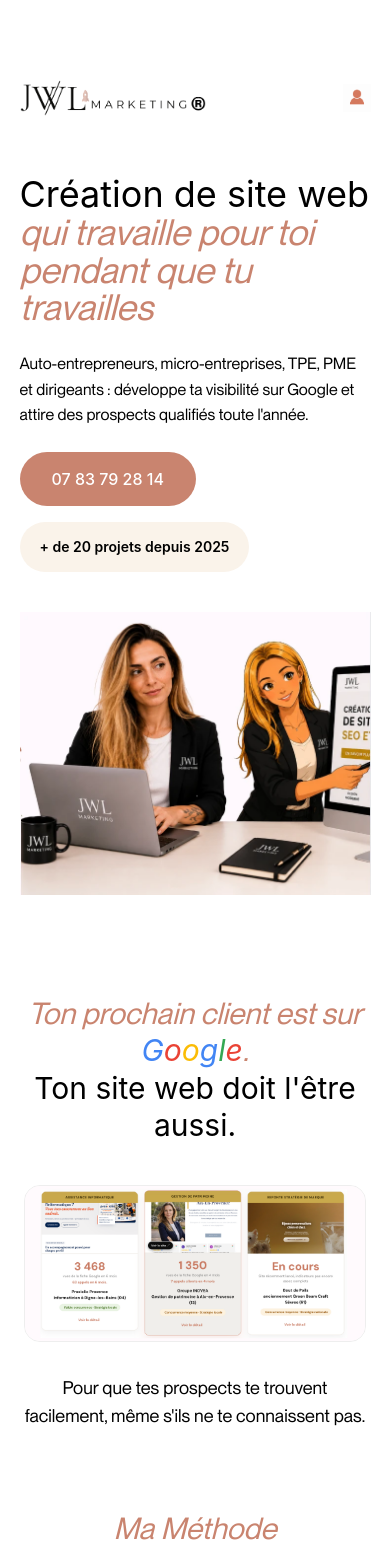
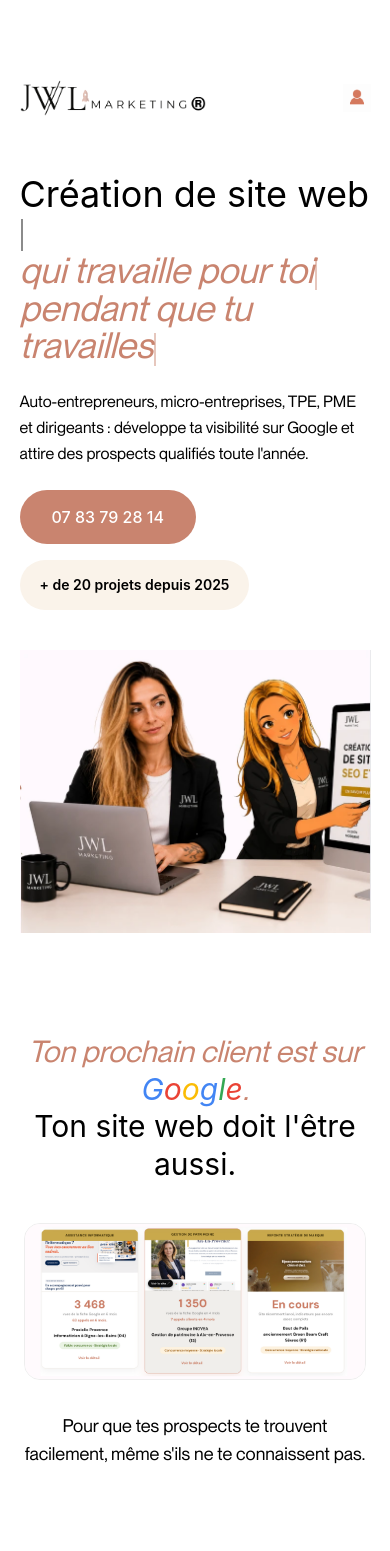
Before and after one commit to jwlmarketing/website, a Next.js app: page /site-internet-aix-en-provence in a window 390 px wide. Shown: the top 1551 px of the page. Built offline with nearby package versions, Linux system fonts and the light colour scheme.

Commit message:
Add escalier reveal + machine-a-ecrire typewriter effect across page, fix forced line break

```diff
--- a/src/app/site-internet-aix-en-provence/page.tsx
+++ b/src/app/site-internet-aix-en-provence/page.tsx
@@ -2,6 +2,8 @@ import Image from "next/image";
 import Link from "next/link";
 import type { Metadata } from "next";
 import GoogleColors from "@/components/GoogleColors";
+import ScrollReveal from "@/components/ScrollReveal";
+import TypewriterText from "@/components/TypewriterText";
 
 export const metadata: Metadata = {
   title: "Création de site web | JWL Marketing",
@@ -46,15 +48,21 @@ export default function Page() {
       <div className="flex w-full flex-col items-center justify-between gap-10 bg-white px-[5%] py-[60px] lg:flex-row">
         <div className="max-w-[600px] flex-1">
           <h1 className="font-heading text-4xl leading-[1.05] lg:text-[54px] lg:leading-[1.05] text-black">
-            <span className="font-medium">Création de site web</span>
+            <TypewriterText className="font-medium" text="Création de site web" speed={22} />
             <br />
-            <span className="italic text-[#c9846f]">
-              qui travaille pour toi
-            </span>
+            <TypewriterText
+              className="italic text-[#c9846f]"
+              text="qui travaille pour toi"
+              speed={22}
+              startDelay={550}
+            />
             <br />
-            <span className="italic text-[#c9846f]">
-              pendant que tu travailles
-            </span>
+            <TypewriterText
+              className="italic text-[#c9846f]"
+              text="pendant que tu travailles"
+              speed={22}
+              startDelay={1050}
+            />
           </h1>
           <p className="mt-6 text-base leading-[1.6] text-black">
             Auto-entrepreneurs, micro-entreprises, TPE, PME et dirigeants :
@@ -92,6 +100,7 @@ export default function Page() {
           <br />
           <span className="font-medium">Ton site web doit l&apos;être aussi.</span>
         </h2>
+        <ScrollReveal>
           <Image
             src="/images/creation-site-web-cas-clients.png"
             alt="Résultats clients — Proxiclic Provence, Groupe INOVEA, Bout de Poils"
@@ -99,6 +108,7 @@ export default function Page() {
             height={452}
             className="mx-auto mt-10 h-auto w-full max-w-[990px] rounded-2xl border border-[#eee] object-cover"
           />
+        </ScrollReveal>
         <p className="mt-8 text-lg text-black">
           Pour que tes prospects te trouvent facilement, même s&apos;ils ne
           te connaissent pas.
@@ -115,7 +125,7 @@ export default function Page() {
           </span>
         </h2>
         <div className="mt-10 grid gap-6 md:grid-cols-3">
-          <div>
+          <ScrollReveal delay={0}>
             <Image
               src="/images/creation-site-web-methode.png"
               alt="Je comprends comment tes clients te recherchent — JWL Marketing"
@@ -130,8 +140,8 @@ export default function Page() {
               Étude de ton activité, de tes concurrents et des mots-clés
               utilisés sur Google.
             </div>
-          </div>
-          <div>
+          </ScrollReveal>
+          <ScrollReveal delay={150}>
             <Image
               src="/images/creation-site-web-sur-mesure.png"
               alt="Je crée un site web pensé pour être trouvé — JWL Marketing"
@@ -146,8 +156,8 @@ export default function Page() {
               Structure, contenus, pages de services et optimisation SEO dès
               la création.
             </div>
-          </div>
-          <div>
+          </ScrollReveal>
+          <ScrollReveal delay={300}>
             <Image
               src="/images/creation-site-web-methode.png"
               alt="J'analyse les données et j'améliore la connexion à Google Search Console — JWL Marketing"
@@ -163,7 +173,7 @@ export default function Page() {
               Pour comprendre le comportement des visiteurs et identifier les
               opportunités d&apos;amélioration.
             </div>
-          </div>
+          </ScrollReveal>
         </div>
       </section>
 
@@ -185,6 +195,7 @@ export default function Page() {
             renforcé et les contenus à créer. Comme ça ton site grandit
             petit à petit avec ton entreprise.
           </p>
+          <ScrollReveal>
             <Image
               src="/images/creation-site-web-sur-mesure.png"
               alt="Création de site web sur mesure — JWL Marketing"
@@ -192,7 +203,9 @@ export default function Page() {
               height={344}
               className="h-auto w-full rounded-2xl object-cover"
             />
+          </ScrollReveal>
         </div>
+        <ScrollReveal delay={150}>
           <Image
             src="/images/creation-site-web-mockups-devices.png"
             alt="Site web responsive sur tous les écrans — JWL Marketing"
@@ -200,12 +213,13 @@ export default function Page() {
             height={348}
             className="mx-auto mt-8 h-auto w-full max-w-[842px] object-contain"
           />
+        </ScrollReveal>
       </section>
 
       {/* En escalier : 3 etapes */}
       <section className="mx-auto max-w-[900px] px-6 py-10">
         <div className="space-y-6">
-          <div className="rounded-2xl bg-[#141414] p-8 text-white">
+          <ScrollReveal delay={0} className="rounded-2xl bg-[#141414] p-8 text-white">
             <h3 className="font-heading text-2xl">
               <span className="italic text-[#c9a84c]">Je créais ou migre</span>{" "}
               ton site web
@@ -216,8 +230,11 @@ export default function Page() {
               déjà un site Wix, Local.fr ou WordPress ? Je peux le récupérer
               et le faire évoluer. Aucun changement compliqué.
             </p>
-          </div>
-          <div className="ml-0 rounded-2xl bg-[#141414] p-8 text-white md:ml-12">
+          </ScrollReveal>
+          <ScrollReveal
+            delay={150}
+            className="ml-0 rounded-2xl bg-[#141414] p-8 text-white md:ml-12"
+          >
             <h3 className="font-heading text-2xl">
               J&apos;héberge ton site sur une infrastructure{" "}
               <span className="italic text-[#c9a84c]">
@@ -228,8 +245,11 @@ export default function Page() {
               Une maintenance et une sécurité assurées. Je veille aux mises à
               jour, à la sécurité et au bon fonctionnement de ton site.
             </p>
-          </div>
-          <div className="ml-0 rounded-2xl bg-[#141414] p-8 text-white md:ml-24">
+          </ScrollReveal>
+          <ScrollReveal
+            delay={300}
+            className="ml-0 rounded-2xl bg-[#141414] p-8 text-white md:ml-24"
+          >
             <h3 className="font-heading text-2xl">
               À la fin de la mission tu reçevras une{" "}
               <span className="italic text-[#c9a84c]">
@@ -245,8 +265,9 @@ export default function Page() {
               site. Un document de cession de droits sera donné pour
               formaliser juridiquement cette propriété.
             </p>
+          </ScrollReveal>
         </div>
-        </div>
+        <ScrollReveal delay={450}>
           <Image
             src="/images/creation-site-web-certificat.png"
             alt="Preuve d'antériorité horodatée — Copyright01"
@@ -254,6 +275,7 @@ export default function Page() {
             height={600}
             className="mx-auto mt-8 h-auto w-full max-w-[280px]"
           />
+        </ScrollReveal>
       </section>
 
       {/* Tous les mois je veille */}
@@ -265,6 +287,7 @@ export default function Page() {
             à faire évoluer ta position sur <GoogleColors />
           </span>
         </h2>
+        <ScrollReveal>
           <Image
             src="/images/creation-site-web-veille-google.png"
             alt="Suivi et veille Google — JWL Marketing"
@@ -272,8 +295,9 @@ export default function Page() {
             height={346}
             className="mx-auto mt-8 h-auto w-full max-w-[400px] rounded-2xl object-cover"
           />
+        </ScrollReveal>
         <div className="mt-10 grid gap-6 md:grid-cols-3">
-          <div>
+          <ScrollReveal delay={0}>
             <StepNumber n={1} />
             <div className="mt-4 rounded-2xl bg-[#141414] p-6 text-left text-white">
               <p className="text-[15px] font-semibold leading-[22px]">
@@ -284,8 +308,8 @@ export default function Page() {
                 site ressort.
               </p>
             </div>
-          </div>
-          <div>
+          </ScrollReveal>
+          <ScrollReveal delay={150}>
             <StepNumber n={2} />
             <div className="mt-4 rounded-2xl bg-[#141414] p-6 text-left text-white">
               <p className="text-[15px] font-semibold leading-[22px]">
@@ -295,8 +319,8 @@ export default function Page() {
                 En comment ton site ressort et se qu&apos;on peut améliorer.
               </p>
             </div>
-          </div>
-          <div>
+          </ScrollReveal>
+          <ScrollReveal delay={300}>
             <StepNumber n={3} />
             <div className="mt-4 rounded-2xl bg-[#141414] p-6 text-left text-white">
               <p className="text-[15px] font-semibold leading-[22px]">
@@ -306,7 +330,7 @@ export default function Page() {
                 Je fais évoluer tes pages tes contenus.
               </p>
             </div>
-          </div>
+          </ScrollReveal>
         </div>
         <p className="mx-auto mt-8 max-w-[800px] text-[17px] leading-[28px] text-[#1a1a1a]">
           Selon ton accompagnement je peux soit te guider sur les ajustements
@@ -326,7 +350,7 @@ export default function Page() {
           </span>
         </h2>
         <div className="mt-10 grid gap-6 md:grid-cols-2">
-          <div className="text-left">
+          <ScrollReveal delay={0} className="text-left">
             <p className="text-[17px] leading-[26px] text-[#1a1a1a]">
               Je vois quand <span className="font-bold">tu n&apos;as pas de stratégie</span>
             </p>
@@ -345,8 +369,8 @@ export default function Page() {
               <br />
               Tu as des clics qui correspondent à tes clients
             </p>
-          </div>
-          <div className="text-left">
+          </ScrollReveal>
+          <ScrollReveal delay={150} className="text-left">
             <p className="text-[17px] leading-[26px] text-[#1a1a1a]">
               Quand <span className="font-bold">tu as une stratégie SEO</span> et
               aucune stratégie commerciale sur ton site web
@@ -367,9 +391,9 @@ export default function Page() {
               <br />
               Tu as toujours de faibles clics, tu ne convertis pas
             </p>
+          </ScrollReveal>
         </div>
-        </div>
-        <div className="mx-auto mt-8 max-w-[640px] text-left">
+        <ScrollReveal delay={300} className="mx-auto mt-8 max-w-[640px] text-left">
           <p className="text-[17px] leading-[26px] text-[#1a1a1a]">
             Ou quand tu as investi sur ta stratégie.
           </p>
@@ -380,7 +404,7 @@ export default function Page() {
             height={314}
             className="mt-3 h-auto w-full rounded-2xl border border-[#eee] object-cover"
           />
-        </div>
+        </ScrollReveal>
         <div className="mx-auto mt-10 max-w-[800px] space-y-4 text-left text-[17px] leading-[28px] text-[#1a1a1a]">
           <p className="font-semibold text-black">
             L&apos;objectif c&apos;est d&apos;avoir un site qui travaille
@@ -420,7 +444,7 @@ export default function Page() {
           />
         </svg>
         <div className="mt-10 grid gap-6 md:grid-cols-3">
-          <div className="rounded-2xl bg-[#141414] p-6 text-left text-white">
+          <ScrollReveal delay={0} className="rounded-2xl bg-[#141414] p-6 text-left text-white">
             <p className="text-[15px] font-semibold leading-[22px]">
               Je te propose une base qui rentre dans ton budget
             </p>
@@ -428,8 +452,8 @@ export default function Page() {
               On démarre avec l&apos;essentiel puis on fait grandir avec les
               résultats.
             </p>
-          </div>
-          <div className="rounded-2xl bg-[#141414] p-6 text-left text-white">
+          </ScrollReveal>
+          <ScrollReveal delay={150} className="rounded-2xl bg-[#141414] p-6 text-left text-white">
             <p className="text-[15px] font-semibold leading-[22px]">
               Je te soumets l&apos;idée de te former en rédaction SEO
             </p>
@@ -437,8 +461,8 @@ export default function Page() {
               Qui mieux que toi peut parler de ton métier ? Tu rédiges les
               articles de ton blog. Je garde un œil sur ce qui est publié.
             </p>
-          </div>
-          <div className="rounded-2xl bg-[#141414] p-6 text-left text-white">
+          </ScrollReveal>
+          <ScrollReveal delay={300} className="rounded-2xl bg-[#141414] p-6 text-left text-white">
             <p className="text-[15px] font-semibold leading-[22px]">
               Si tu préfères déléguer, je m&apos;en occupe
             </p>
@@ -446,7 +470,7 @@ export default function Page() {
               Je passe à l&apos;action pour toi, de la rédaction à la mise en
               ligne.
             </p>
-          </div>
+          </ScrollReveal>
         </div>
         <a
           href="/tarifs"
@@ -464,6 +488,7 @@ export default function Page() {
           <span className="font-medium">qui parlent d&apos;eux-même</span>
         </h2>
         <div className="mx-auto mt-8 grid max-w-[900px] gap-6 md:grid-cols-2">
+          <ScrollReveal delay={0}>
             <Image
               src="/images/creation-site-web-case-study-limousine.webp"
               alt="Star Limousine Paris — site web créé par JWL Marketing"
@@ -471,6 +496,8 @@ export default function Page() {
               height={562}
               className="h-auto w-full rounded-2xl border border-[#eee] object-cover"
             />
+          </ScrollReveal>
+          <ScrollReveal delay={150}>
             <Image
               src="/images/creation-site-web-case-study-search-console.png"
               alt="Évolution des impressions et clics — Google Search Console, JWL Marketing"
@@ -478,6 +505,7 @@ export default function Page() {
               height={532}
               className="h-auto w-full rounded-2xl border border-[#eee] object-cover"
             />
+          </ScrollReveal>
         </div>
         <p className="mt-3 text-xs text-[#888]">
           Capture issue d&apos;un compte Google Search Console client. Les
@@ -488,17 +516,22 @@ export default function Page() {
       {/* Ton projet merite plus qu'un simple site web */}
       <section className="bg-white px-6 py-16 text-center">
         <h3 className="font-heading text-3xl leading-tight md:text-[54px] text-black">
-          <span className="italic text-[#c9846f]">
-            Ton projet mérite plus qu&apos;un simple site web
-          </span>
+          <TypewriterText
+            className="italic text-[#c9846f]"
+            text="Ton projet mérite plus qu'un simple site web"
+          />
         </h3>
         <p className="mt-3 font-heading text-3xl leading-tight md:text-[54px] text-black">
           Je crée des sites pensés pour être trouvés, compris et contactés.
         </p>
+        <ScrollReveal>
           <p className="mx-auto mt-6 max-w-[700px] text-[17px] leading-[28px] text-[#1a1a1a]">
-          Tu restes propriétaire de ton site, de ton nom de domaine et de tes
-          données personnelles. Prêt à attirer tes prochains clients ?
+            Tu restes propriétaire de ton site, de ton nom de domaine et de
+            tes données.
+            <br />
+            Prêt à attirer tes prochains clients ?
           </p>
+        </ScrollReveal>
         <div className="mt-8 flex flex-wrap items-center justify-center gap-4">
           <a
             href="https://calendly.com/jwlm"
--- /dev/null
+++ b/src/components/ScrollReveal.tsx
@@ -0,0 +1,48 @@
+"use client";
+
+import { useEffect, useRef, useState } from "react";
+
+export default function ScrollReveal({
+  children,
+  delay = 0,
+  className = "",
+}: {
+  children: React.ReactNode;
+  delay?: number;
+  className?: string;
+}) {
+  const ref = useRef<HTMLDivElement>(null);
+  const [visible, setVisible] = useState(false);
+
+  useEffect(() => {
+    const el = ref.current;
+    if (!el) return;
+    const observer = new IntersectionObserver(
+      (entries) => {
+        entries.forEach((entry) => {
+          if (entry.isIntersecting) {
+            setVisible(true);
+            observer.unobserve(entry.target);
+          }
+        });
+      },
+      { threshold: 0.15 }
+    );
+    observer.observe(el);
+    return () => observer.disconnect();
+  }, []);
+
+  return (
+    <div
+      ref={ref}
+      className={className}
+      style={{
+        opacity: visible ? 1 : 0,
+        transform: visible ? "translateY(0)" : "translateY(45px)",
+        transition: `opacity .6s ease ${delay}ms, transform .6s cubic-bezier(.22,1,.36,1) ${delay}ms`,
+      }}
+    >
+      {children}
+    </div>
+  );
+}
```
Lines whose indentation alone changed are shown as unchanged.
